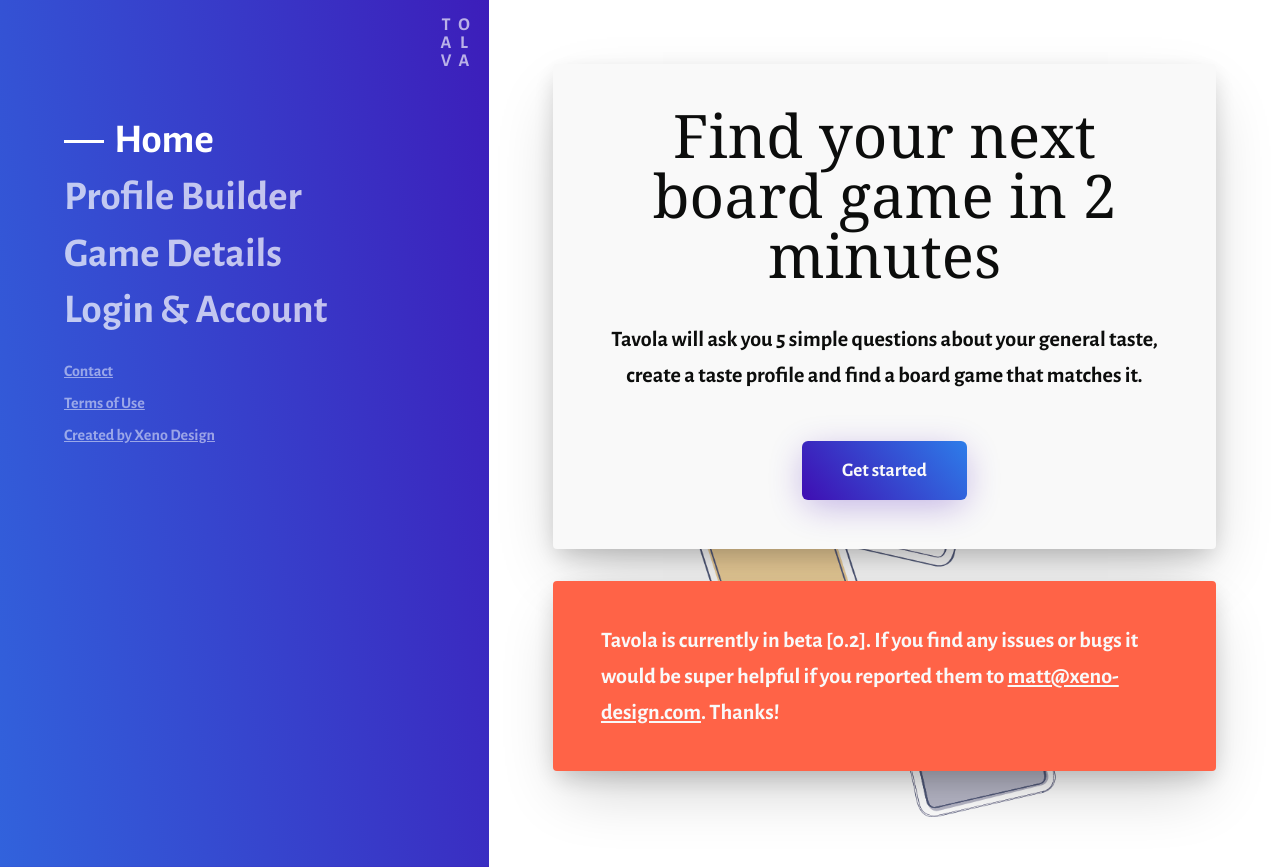
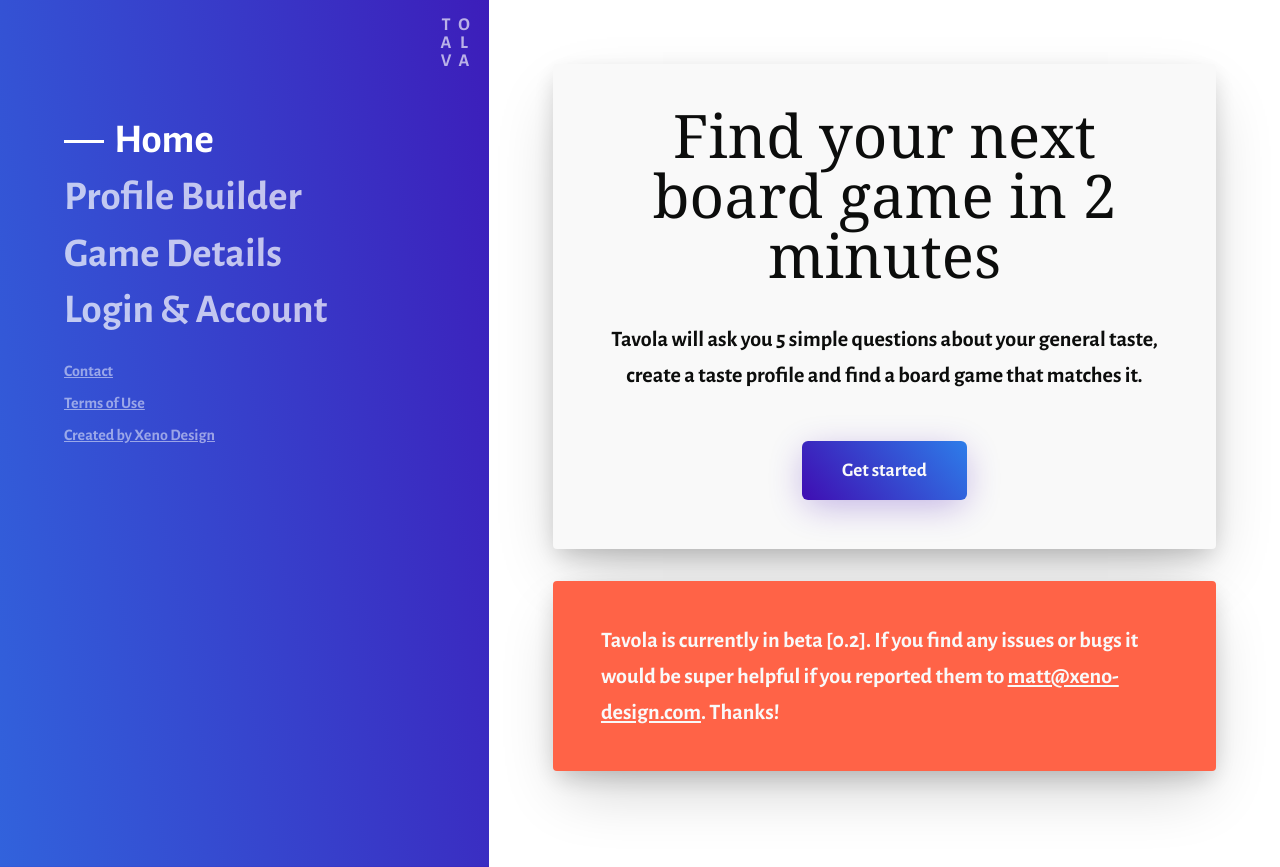
Before and after one commit to xdagency/tavola, a React (Create React App) app in the folder frontend/: page / in a window 1280 px wide. Built offline with nearby package versions, Linux system fonts and the light colour scheme; a web font is replaced by a local one.

Commit message:
Remove BG from intro

```diff
--- a/frontend/src/components/Intro.js
+++ b/frontend/src/components/Intro.js
@@ -10,7 +10,7 @@ class Intro extends Component {
 
     render() {
         return (
-            <div className="wrapper" style={{ backgroundImage: 'url(' + bg +')' }}>
+            <div className="wrapper">
 
                 <div className="card a--fade-up">
                     <div className="card__content card__content--full">
```
